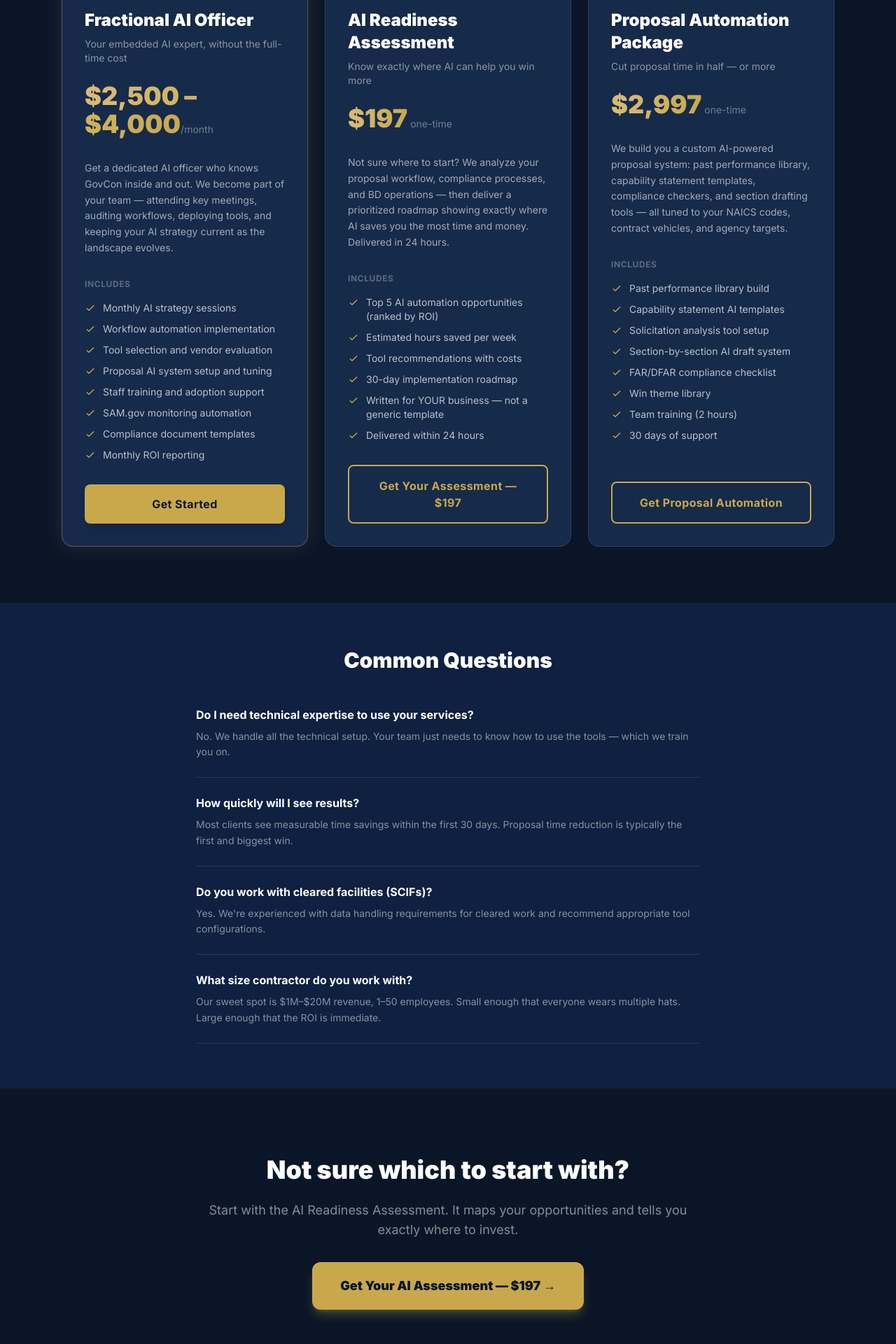
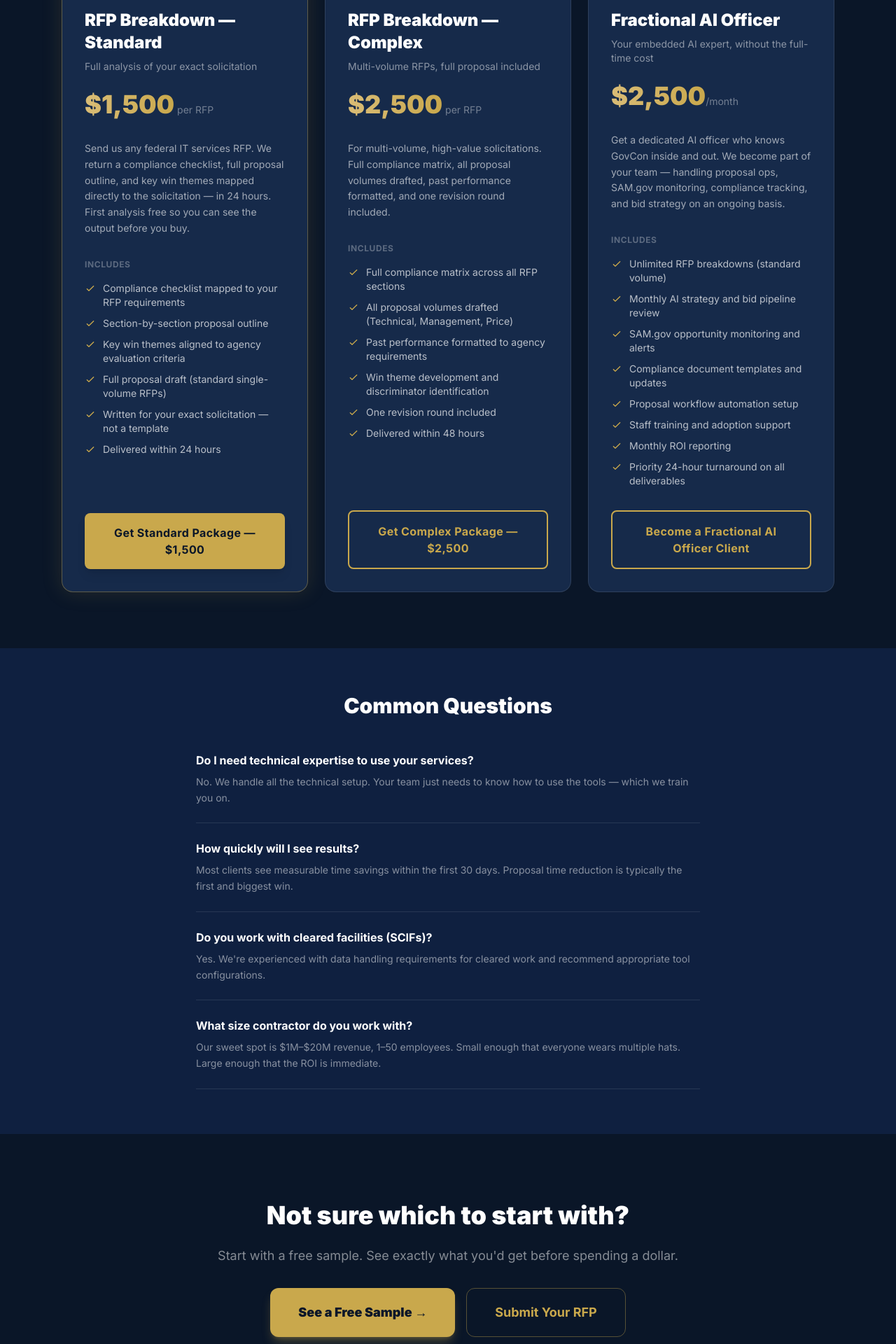
Before and after one commit to AEGISGOVDAO/aegisgov-web, a Next.js app: page /services in a window 1280 px wide. Shown: the part 520-2440 px from the top of the page at 70% size. Built offline with nearby package versions, Linux system fonts and the light colour scheme.

Commit message:
feat: unify pricing to //Fractional, remove /

```diff
--- a/src/app/page.tsx
+++ b/src/app/page.tsx
@@ -35,23 +35,23 @@ const problems = [
 const funnelSteps = [
   {
     num: "01",
-    name: "Assessment",
-    price: "$197",
-    desc: "Know exactly where AI saves you time",
+    name: "RFP Breakdown",
+    price: "$1,500 – $2,500",
+    desc: "Compliance checklist, proposal outline, win themes — for your exact bid",
     highlight: true,
   },
   {
     num: "02",
-    name: "Proposal Automation",
-    price: "$2,997",
-    desc: "We build your AI proposal system",
+    name: "Full Proposal Build",
+    price: "Included in package",
+    desc: "We draft the full response. Standard or complex multi-volume RFPs",
     highlight: false,
   },
   {
     num: "03",
     name: "Fractional AI Officer",
     price: "$2,500/mo",
-    desc: "Ongoing AI operations, handled",
+    desc: "Ongoing AI-powered proposal ops, bid tracking, and compliance support",
     highlight: false,
   },
 ];
@@ -69,7 +69,7 @@ export default function HomePage() {
           <div className="max-w-3xl">
             <div className="inline-flex items-center gap-2 bg-gold/10 border border-gold/20 rounded-full px-4 py-2 mb-8">
               <span className="w-2 h-2 bg-gold rounded-full animate-pulse" />
-              <span className="text-gold text-sm font-medium">AI Readiness Assessment for GovCon</span>
+              <span className="text-gold text-sm font-medium">AI-Powered Proposal Intelligence for Federal Contractors</span>
             </div>
 
             <h1 className="text-5xl md:text-7xl font-black leading-[1.05] mb-6 tracking-tight">
@@ -79,26 +79,30 @@ export default function HomePage() {
             </h1>
 
             <p className="text-xl md:text-2xl text-white/60 mb-10 leading-relaxed font-light max-w-2xl">
-              Government contractors using AI are winning bids faster. The ones who aren&apos;t are losing them.{" "}
-              <span className="text-white/80">Find out exactly where AI saves your firm time — in 24 hours.</span>
+              We break down federal RFPs into compliance checklists, proposal outlines, and win themes.{" "}
+              <span className="text-white/80">First analysis free. Full proposal packages from $1,500.</span>
             </p>
 
             <div className="flex flex-col sm:flex-row gap-4 items-start">
-              <a
-                href={ASSESSMENT_LINK}
-                target="_blank"
-                rel="noopener noreferrer"
+              <Link
+                href="/samples"
                 className="inline-flex items-center gap-2 bg-gold hover:bg-gold-light text-navy font-black text-lg px-8 py-4 rounded-xl transition-all shadow-lg shadow-gold/30 hover:shadow-gold/50 hover:-translate-y-0.5"
               >
-                Get Your AI Assessment — $197
+                See a Sample Breakdown — Free
                 <svg className="w-5 h-5" fill="none" stroke="currentColor" viewBox="0 0 24 24">
                   <path strokeLinecap="round" strokeLinejoin="round" strokeWidth={2} d="M17 8l4 4m0 0l-4 4m4-4H3" />
                 </svg>
+              </Link>
+              <a
+                href="mailto:support@aegisgov.ai?subject=Free RFP Analysis Request&body=Hi Frank,%0A%0AHere is the RFP I'd like analyzed:%0A%0A[paste solicitation number or attach document]"
+                className="inline-flex items-center gap-2 border border-gold/40 hover:border-gold text-gold font-bold text-lg px-8 py-4 rounded-xl transition-all"
+              >
+                Submit Your RFP
               </a>
             </div>
 
             <p className="text-white/40 text-sm mt-4">
-              Delivered in 24 hours. Includes your custom roadmap. 100% satisfaction guarantee.
+              Free first analysis · Standard package $1,500 · Complex package $2,500 · Delivered in 24 hours
             </p>
 
             <div className="mt-8 pt-8 border-t border-white/10">
@@ -169,23 +173,23 @@ export default function HomePage() {
             <div>
               <span className="section-label">What You Get</span>
               <h2 className="text-4xl md:text-5xl font-black mt-4 mb-6">
-                Your AI Readiness Assessment —{" "}
-                <span className="text-gradient-gold">$197</span>
+                RFP Breakdown —{" "}
+                <span className="text-gradient-gold">$1,500 – $2,500</span>
               </h2>
               <div className="flex items-center gap-2 mb-8">
                 <svg className="w-5 h-5 text-gold" fill="none" stroke="currentColor" viewBox="0 0 24 24">
                   <path strokeLinecap="round" strokeLinejoin="round" strokeWidth={2} d="M12 8v4l3 3m6-3a9 9 0 11-18 0 9 9 0 0118 0z" />
                 </svg>
-                <span className="text-white/60 text-sm font-medium">Delivered within 24 hours</span>
+                <span className="text-white/60 text-sm font-medium">Delivered within 24 hours · First analysis free</span>
               </div>
 
               <ul className="space-y-4 mb-10">
                 {[
-                  "Your top 5 AI automation opportunities (ranked by ROI)",
-                  "Estimated hours saved per week",
-                  "Tool recommendations with costs",
-                  "30-day implementation roadmap",
-                  "Written for YOUR business — not a generic template",
+                  "Compliance checklist mapped directly to your RFP requirements",
+                  "Full proposal outline with section-by-section structure",
+                  "Key win themes aligned to agency evaluation criteria",
+                  "Full proposal draft included (standard or complex multi-volume)",
+                  "Written for YOUR exact solicitation — not a template",
                 ].map((item) => (
                   <li key={item} className="flex items-start gap-3 text-white/70 text-sm">
                     <svg className="w-5 h-5 text-gold flex-shrink-0 mt-0.5" fill="none" stroke="currentColor" viewBox="0 0 24 24">
@@ -196,18 +200,25 @@ export default function HomePage() {
                 ))}
               </ul>
 
+              <div className="flex flex-col sm:flex-row gap-3">
                 <a
-                href={ASSESSMENT_LINK}
+                  href="https://buy.stripe.com/eVqcN5atkdrK4WS7xW5Vu03"
                   target="_blank"
                   rel="noopener noreferrer"
-                className="inline-flex items-center gap-2 bg-gold hover:bg-gold-light text-navy font-black text-lg px-8 py-4 rounded-xl transition-all shadow-lg shadow-gold/30 hover:shadow-gold/50 hover:-translate-y-0.5"
+                  className="inline-flex items-center gap-2 bg-gold hover:bg-gold-light text-navy font-black text-base px-6 py-3 rounded-xl transition-all shadow-lg shadow-gold/30 hover:shadow-gold/50"
                 >
-                Get Your Assessment Now — $197
-                <svg className="w-5 h-5" fill="none" stroke="currentColor" viewBox="0 0 24 24">
-                  <path strokeLinecap="round" strokeLinejoin="round" strokeWidth={2} d="M17 8l4 4m0 0l-4 4m4-4H3" />
-                </svg>
+                  Standard Package — $1,500
                 </a>
-              <p className="text-white/30 text-xs mt-3">100% satisfaction guarantee. Delivered in 24 hours.</p>
+                <a
+                  href="https://buy.stripe.com/00w6oH44WdrKblg2dC5Vu04"
+                  target="_blank"
+                  rel="noopener noreferrer"
+                  className="inline-flex items-center gap-2 border border-gold/40 hover:border-gold text-gold font-bold text-base px-6 py-3 rounded-xl transition-all"
+                >
+                  Complex Package — $2,500
+                </a>
+              </div>
+              <p className="text-white/30 text-xs mt-3">Not ready to buy? <Link href="/samples" className="text-gold/60 hover:text-gold">See a free sample first →</Link></p>
             </div>
 
             {/* Visual card */}
@@ -220,17 +231,17 @@ export default function HomePage() {
                     </svg>
                   </div>
                   <div>
-                    <p className="text-white font-bold text-sm">AI Readiness Assessment</p>
+                    <p className="text-white font-bold text-sm">RFP Breakdown Package</p>
                     <p className="text-gold text-xs">Delivered in 24 hours</p>
                   </div>
                 </div>
                 <div className="space-y-4">
                   {[
-                    { label: "Top 5 AI opportunities", badge: "Ranked by ROI" },
-                    { label: "Hours saved per week", badge: "Estimated" },
-                    { label: "Tool recommendations", badge: "With costs" },
-                    { label: "30-day roadmap", badge: "Custom" },
-                    { label: "Written for your firm", badge: "Not generic" },
+                    { label: "Compliance checklist", badge: "Mapped to your RFP" },
+                    { label: "Full proposal outline", badge: "Section by section" },
+                    { label: "Key win themes", badge: "Agency-aligned" },
+                    { label: "Full proposal draft", badge: "Included" },
+                    { label: "Written for your exact bid", badge: "Not a template" },
                   ].map((item) => (
                     <div key={item.label} className="flex items-center justify-between bg-navy-mid rounded-lg px-4 py-3">
                       <div className="flex items-center gap-3">
@@ -244,8 +255,8 @@ export default function HomePage() {
                   ))}
                 </div>
                 <div className="mt-6 pt-4 border-t border-white/10 text-center">
-                  <p className="text-gold font-black text-2xl">$197</p>
-                  <p className="text-white/40 text-xs mt-1">One-time. No subscription.</p>
+                  <p className="text-gold font-black text-2xl">$1,500 – $2,500</p>
+                  <p className="text-white/40 text-xs mt-1">Standard or complex. First analysis free.</p>
                 </div>
               </div>
               <div className="absolute -inset-4 bg-gold/5 rounded-3xl blur-xl -z-10" />
@@ -264,7 +275,7 @@ export default function HomePage() {
               Start small. Scale fast.
             </h2>
             <p className="text-white/50 text-lg max-w-xl mx-auto">
-              Most clients start with the Assessment. Once they see the ROI, the next steps are obvious.
+              Most clients start with a free sample. Once they see the output, the decision is easy.
             </p>
           </div>
 
@@ -313,29 +324,34 @@ export default function HomePage() {
           </div>
 
           <h2 className="text-4xl md:text-5xl font-black mb-6">
-            Colorado AI Act takes effect{" "}
-            <span className="text-gradient-gold">June 30, 2026</span> —{" "}
-            97 days. Are you compliant?
+            Working a bid right now?{" "}
+            <span className="text-gradient-gold">Send us the RFP.</span>
           </h2>
           <p className="text-white/50 text-xl mb-4 max-w-2xl mx-auto">
-            Companies that adopt AI now will out-bid competitors who don&apos;t. This window closes.
+            We return a full breakdown within 24 hours — compliance checklist, proposal outline, win themes. First one free.
           </p>
           <p className="text-white/30 text-base mb-10">
-            Don&apos;t wait until the deadline forces your hand. Know where you stand — today.
+            If it helps your bid, the full proposal package starts at $1,500. No pressure until you see the value.
           </p>
-          <a
-            href={ASSESSMENT_LINK}
-            target="_blank"
-            rel="noopener noreferrer"
+          <div className="flex flex-col sm:flex-row gap-4 justify-center">
+            <Link
+              href="/samples"
               className="inline-flex items-center gap-2 bg-gold hover:bg-gold-light text-navy font-black text-lg px-10 py-5 rounded-xl transition-all shadow-lg shadow-gold/30 hover:shadow-gold/50 hover:-translate-y-0.5"
             >
-            Get Your AI Assessment — $197
+              See a Free Sample First
               <svg className="w-5 h-5" fill="none" stroke="currentColor" viewBox="0 0 24 24">
                 <path strokeLinecap="round" strokeLinejoin="round" strokeWidth={2} d="M17 8l4 4m0 0l-4 4m4-4H3" />
               </svg>
+            </Link>
+            <a
+              href="mailto:support@aegisgov.ai?subject=Free RFP Analysis Request&body=Hi Frank,%0A%0AHere is the RFP I'd like analyzed:%0A%0A[paste solicitation number or attach document]"
+              className="inline-flex items-center gap-2 border border-gold/40 hover:border-gold text-gold font-bold text-lg px-10 py-5 rounded-xl transition-all"
+            >
+              Submit Your RFP
             </a>
+          </div>
           <p className="text-white/30 text-sm mt-4">
-            Delivered in 24 hours · Custom roadmap · 100% satisfaction guarantee
+            Standard $1,500 · Complex $2,500 · Fractional AI Officer $2,500/mo · Delivered in 24 hours
           </p>
         </div>
       </section>
--- a/src/app/services/page.tsx
+++ b/src/app/services/page.tsx
@@ -1,74 +1,72 @@
 import type { Metadata } from "next";
 
 export const metadata: Metadata = {
-  title: "Services | Aegis Gov DAO LLC",
+  title: "Services | Aegis Gov AI",
   description:
-    "AI services for government contractors. Fractional AI Officer retainer, AI Readiness Assessment, and Proposal Automation Package.",
+    "AI-powered proposal intelligence for government contractors. RFP breakdowns from $1,500, or become a Fractional AI Officer client at $2,500/mo.",
 };
 
 const services = [
   {
-    name: "Fractional AI Officer",
-    tagline: "Your embedded AI expert, without the full-time cost",
-    price: "$2,500 – $4,000",
-    period: "/month",
-    badge: "Most Popular",
+    name: "RFP Breakdown — Standard",
+    tagline: "Full analysis of your exact solicitation",
+    price: "$1,500",
+    period: " per RFP",
+    badge: "Start Here",
     badgeColor: "bg-gold text-navy",
-    desc: "Get a dedicated AI officer who knows GovCon inside and out. We become part of your team — attending key meetings, auditing workflows, deploying tools, and keeping your AI strategy current as the landscape evolves.",
+    desc: "Send us any federal IT services RFP. We return a compliance checklist, full proposal outline, and key win themes mapped directly to the solicitation — in 24 hours. First analysis free so you can see the output before you buy.",
     includes: [
-      "Monthly AI strategy sessions",
-      "Workflow automation implementation",
-      "Tool selection and vendor evaluation",
-      "Proposal AI system setup and tuning",
-      "Staff training and adoption support",
-      "SAM.gov monitoring automation",
-      "Compliance document templates",
-      "Monthly ROI reporting",
+      "Compliance checklist mapped to your RFP requirements",
+      "Section-by-section proposal outline",
+      "Key win themes aligned to agency evaluation criteria",
+      "Full proposal draft (standard single-volume RFPs)",
+      "Written for your exact solicitation — not a template",
+      "Delivered within 24 hours",
     ],
-    cta: "Get Started",
-    ctaHref: "https://buy.stripe.com/9B6cN5atkfzS2OK4lK5Vu02",
+    cta: "Get Standard Package — $1,500",
+    ctaHref: "https://buy.stripe.com/eVqcN5atkdrK4WS7xW5Vu03",
     highlight: true,
   },
   {
-    name: "AI Readiness Assessment",
-    tagline: "Know exactly where AI can help you win more",
-    price: "$197",
-    period: " one-time",
-    badge: "Start Here",
+    name: "RFP Breakdown — Complex",
+    tagline: "Multi-volume RFPs, full proposal included",
+    price: "$2,500",
+    period: " per RFP",
+    badge: "Complex Bids",
     badgeColor: "bg-white/10 text-white",
-    desc: "Not sure where to start? We analyze your proposal workflow, compliance processes, and BD operations — then deliver a prioritized roadmap showing exactly where AI saves you the most time and money. Delivered in 24 hours.",
+    desc: "For multi-volume, high-value solicitations. Full compliance matrix, all proposal volumes drafted, past performance formatted, and one revision round included.",
     includes: [
-      "Top 5 AI automation opportunities (ranked by ROI)",
-      "Estimated hours saved per week",
-      "Tool recommendations with costs",
-      "30-day implementation roadmap",
-      "Written for YOUR business — not a generic template",
-      "Delivered within 24 hours",
+      "Full compliance matrix across all RFP sections",
+      "All proposal volumes drafted (Technical, Management, Price)",
+      "Past performance formatted to agency requirements",
+      "Win theme development and discriminator identification",
+      "One revision round included",
+      "Delivered within 48 hours",
     ],
-    cta: "Get Your Assessment — $197",
-    ctaHref: "https://buy.stripe.com/7sY14nbxo5Zi0GCf0o5Vu00",
+    cta: "Get Complex Package — $2,500",
+    ctaHref: "https://buy.stripe.com/00w6oH44WdrKblg2dC5Vu04",
     highlight: false,
   },
   {
-    name: "Proposal Automation Package",
-    tagline: "Cut proposal time in half — or more",
-    price: "$2,997",
-    period: " one-time",
-    badge: "High ROI",
+    name: "Fractional AI Officer",
+    tagline: "Your embedded AI expert, without the full-time cost",
+    price: "$2,500",
+    period: "/month",
+    badge: "Ongoing Support",
     badgeColor: "bg-white/10 text-white",
-    desc: "We build you a custom AI-powered proposal system: past performance library, capability statement templates, compliance checkers, and section drafting tools — all tuned to your NAICS codes, contract vehicles, and agency targets.",
+    desc: "Get a dedicated AI officer who knows GovCon inside and out. We become part of your team — handling proposal ops, SAM.gov monitoring, compliance tracking, and bid strategy on an ongoing basis.",
     includes: [
-      "Past performance library build",
-      "Capability statement AI templates",
-      "Solicitation analysis tool setup",
-      "Section-by-section AI draft system",
-      "FAR/DFAR compliance checklist",
-      "Win theme library",
-      "Team training (2 hours)",
-      "30 days of support",
+      "Unlimited RFP breakdowns (standard volume)",
+      "Monthly AI strategy and bid pipeline review",
+      "SAM.gov opportunity monitoring and alerts",
+      "Compliance document templates and updates",
+      "Proposal workflow automation setup",
+      "Staff training and adoption support",
+      "Monthly ROI reporting",
+      "Priority 24-hour turnaround on all deliverables",
     ],
-    cta: "Get Proposal Automation",
-    ctaHref: "https://buy.stripe.com/aFa7sL8lc9bu0GC8C05Vu01",
+    cta: "Become a Fractional AI Officer Client",
+    ctaHref: "https://buy.stripe.com/9B6cN5atkfzS2OK4lK5Vu02",
     highlight: false,
   },
 ];
@@ -196,16 +194,22 @@ export default function ServicesPage() {
             Not sure which to start with?
           </h2>
           <p className="text-white/50 text-lg mb-8">
-            Start with the AI Readiness Assessment. It maps your opportunities and tells you exactly where to invest.
+            Start with a free sample. See exactly what you&apos;d get before spending a dollar.
           </p>
-          <a
-            href="https://buy.stripe.com/7sY14nbxo5Zi0GCf0o5Vu00"
-            target="_blank"
-            rel="noopener noreferrer"
-            className="inline-flex items-center gap-2 bg-gold hover:bg-gold-light text-navy font-black text-lg px-10 py-5 rounded-xl transition-all shadow-lg shadow-gold/30 hover:shadow-gold/50 hover:-translate-y-0.5"
-          >
-            Get Your AI Assessment — $197 →
-          </a>
+          <div className="flex flex-col sm:flex-row gap-4 justify-center">
+            <a
+              href="/samples"
+              className="inline-flex items-center gap-2 bg-gold hover:bg-gold-light text-navy font-black text-lg px-10 py-5 rounded-xl transition-all shadow-lg shadow-gold/30 hover:shadow-gold/50 hover:-translate-y-0.5"
+            >
+              See a Free Sample →
+            </a>
+            <a
+              href="mailto:support@aegisgov.ai?subject=Free RFP Analysis Request&body=Hi Frank,%0A%0AHere is the RFP I'd like analyzed:%0A%0A[paste solicitation number]"
+              className="inline-flex items-center gap-2 border border-gold/40 hover:border-gold text-gold font-bold text-lg px-10 py-5 rounded-xl transition-all"
+            >
+              Submit Your RFP
+            </a>
+          </div>
         </div>
       </section>
     </>
```
Lines whose indentation alone changed are shown as unchanged.
